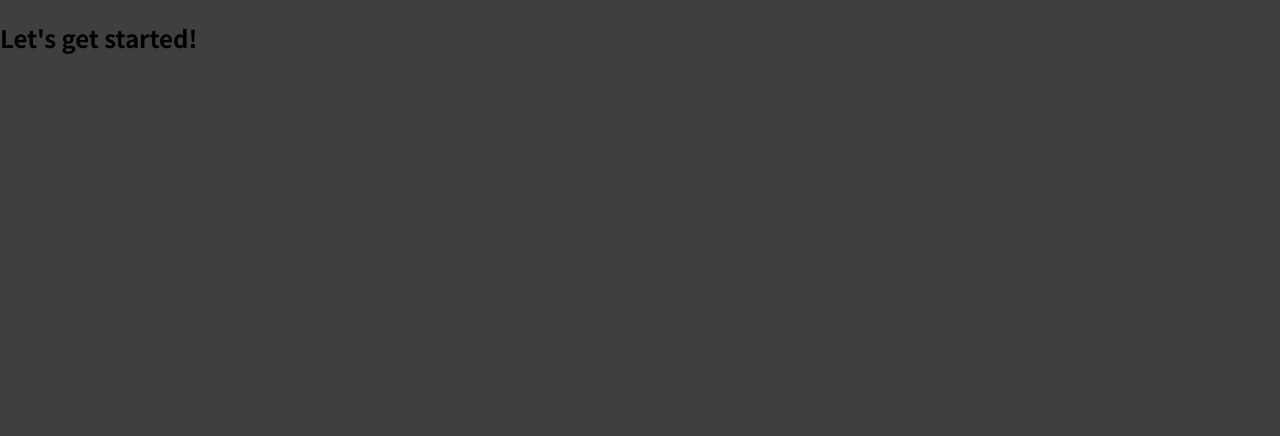
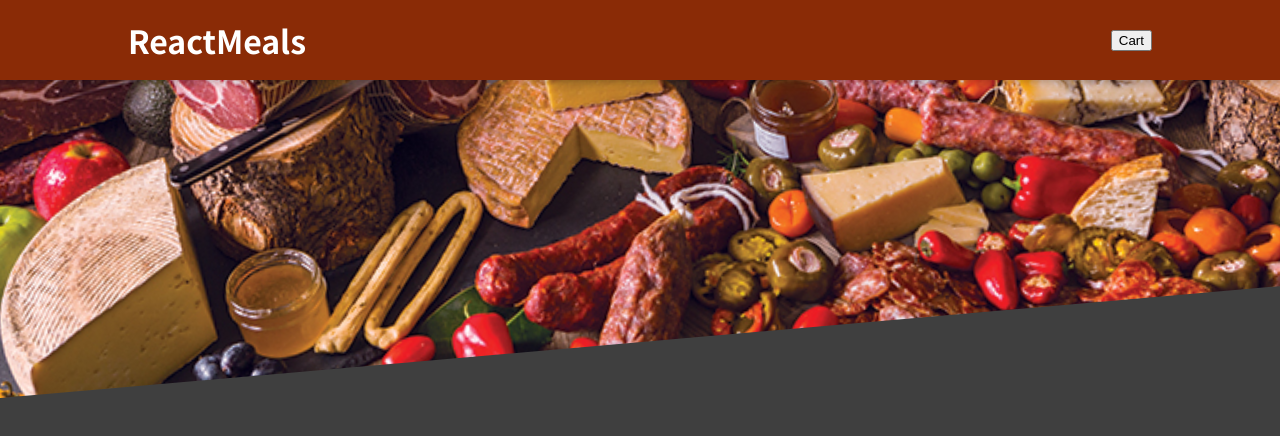
Before and after one commit to Coughdrops13/udemy-reactjs, a React (Create React App) app in the folder react-complete-guide-food-order-app-REDO/: page / in a window 1280 px wide. Shown: the top 436 px of the page. Built offline with nearby package versions, Linux system fonts and the light colour scheme.

Commit message:
leftovers

```diff
--- a/react-complete-guide-food-order-app-REDO/src/App.js
+++ b/react-complete-guide-food-order-app-REDO/src/App.js
@@ -1,7 +1,10 @@
+import React from 'react';
+import Header from './components/Layout/Header';
+
 function App() {
   return (
     <div>
-      <h2>Let's get started!</h2>
+      <Header />
     </div>
   );
 }
--- a/react-complete-guide-food-order-app-REDO/src/components/Layout/Header.js
+++ b/react-complete-guide-food-order-app-REDO/src/components/Layout/Header.js
@@ -5,11 +5,11 @@ import mealsImage from '../../assets/meals.jpg';
 const Header = (props) => {
   return (
     <>
-      <header>
+      <header className={classes.header}>
         <h1>ReactMeals</h1>
         <button>Cart</button>
       </header>
-      <div>
+      <div className={classes["main-image"]}>
         <img src={mealsImage} alt="A table of delicious meats" />
       </div>
     </>
```
